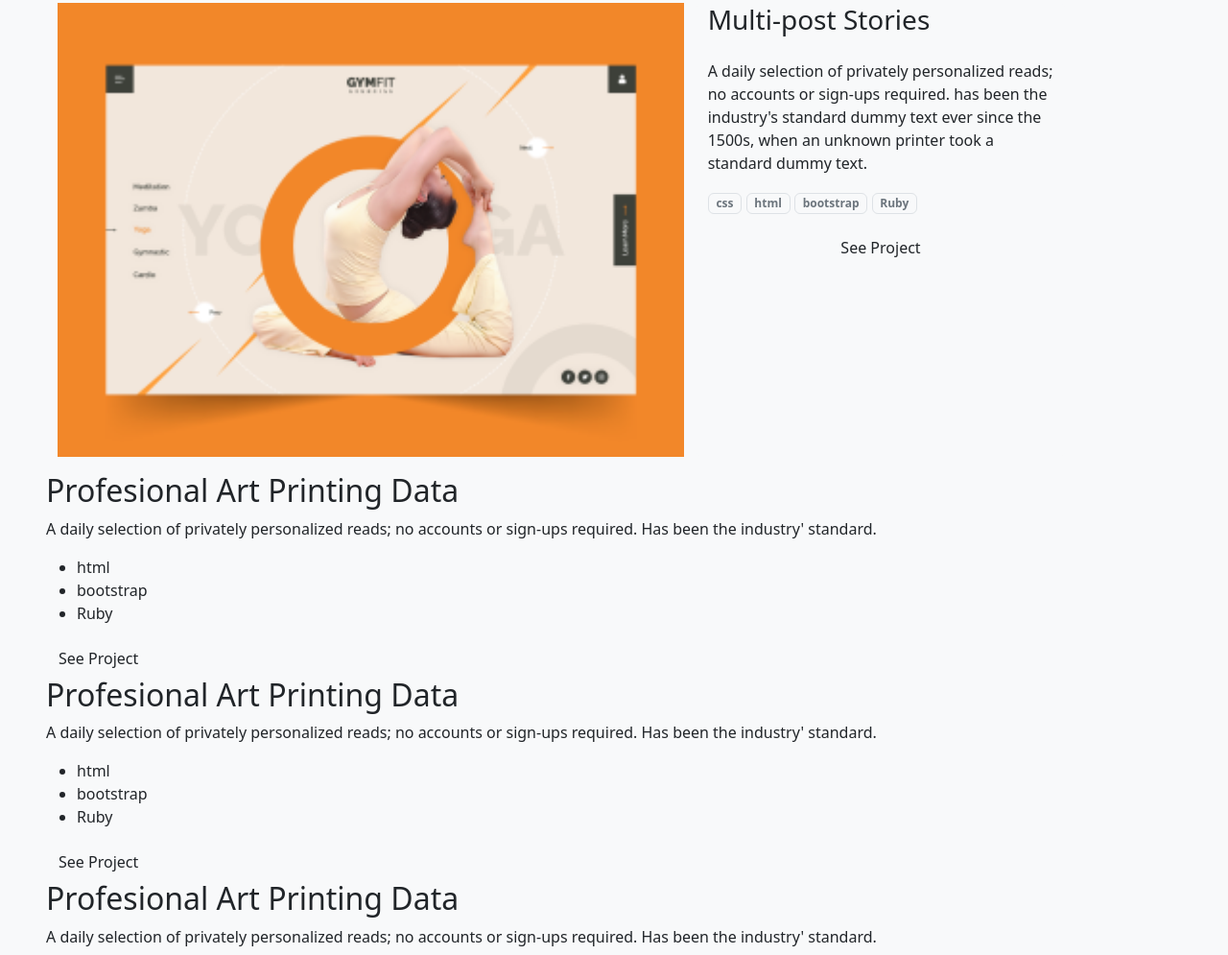
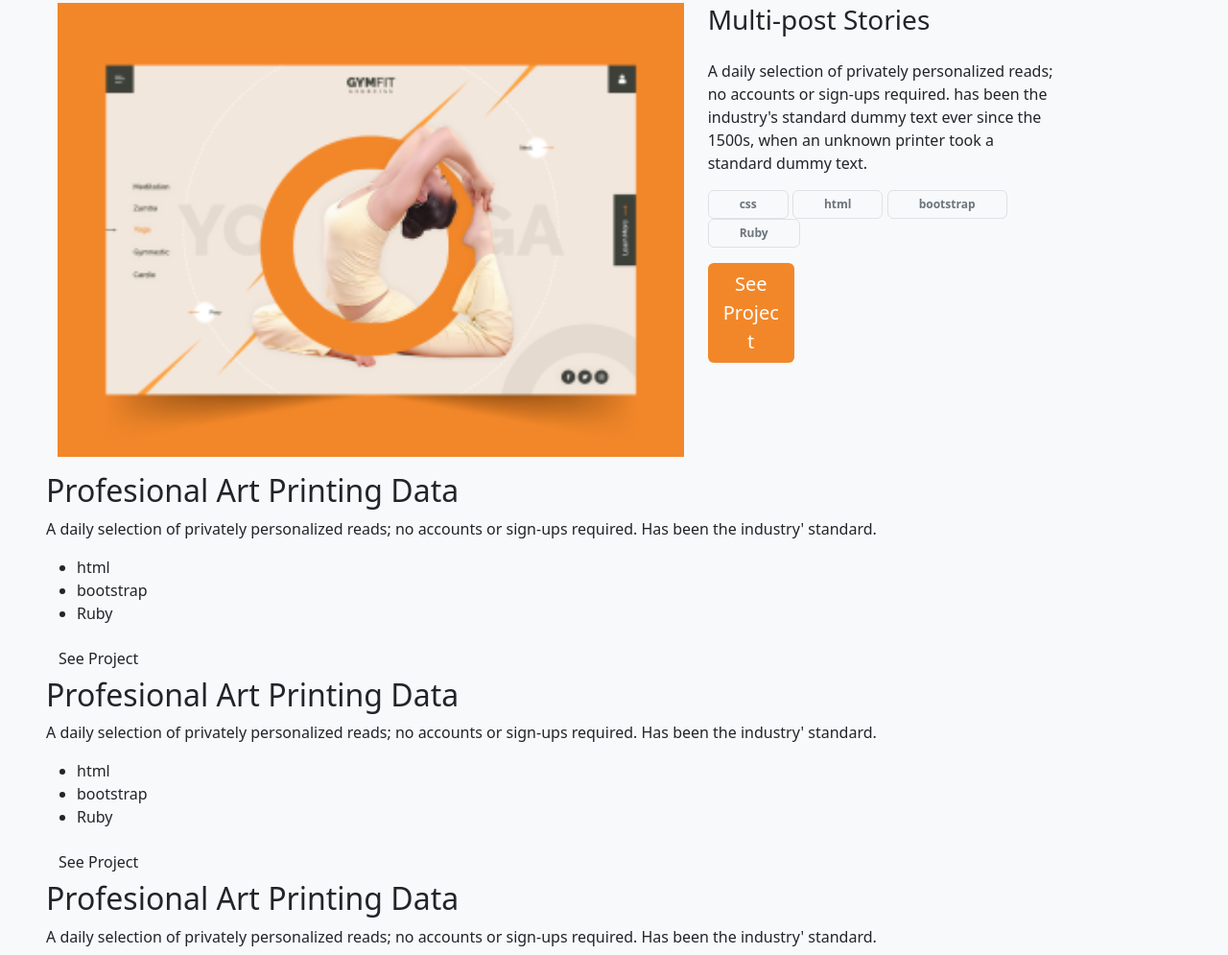
Before and after one commit to Yonashenok/portfolio, a website: page index.html in a window 1280 px wide. Shown: the part 1092-2087 px from the top of the page at 96% size. Drawn offline with nearby package versions, Linux system fonts and the light colour scheme.

Commit message:
added style to the my work section button

```diff
--- a/index.html
+++ b/index.html
@@ -119,12 +119,12 @@
                 sign-ups required. has been the industry's standard dummy text ever
                 since the 1500s, when an unknown printer took a standard dummy text.</p>
             <p>
-                <span class="badge bg-light text-secondary border">css</span>
-                <span class="badge bg-light text-secondary border">html</span>
-                <span class="badge bg-light text-secondary border">bootstrap</span>
-                <span class="badge bg-light text-secondary border">Ruby</span>
+                <span class="badge bg-light text-secondary border" style="padding: 0.5rem 2rem;">css</span>
+                <span class="badge bg-light text-secondary border" style="padding: 0.5rem 2rem;" >html</span>
+                <span class="badge bg-light text-secondary border" style="padding: 0.5rem 2rem;" >bootstrap</span>
+                <span class="badge bg-light text-secondary border" style="padding: 0.5rem 2rem;" >Ruby</span>
             </p>
-            <button class="project-button btn">
+            <button class="btn w-25 text-white fs-5" style="background-color:#f28729;">
                 See Project
             </button>
         </div>
```
